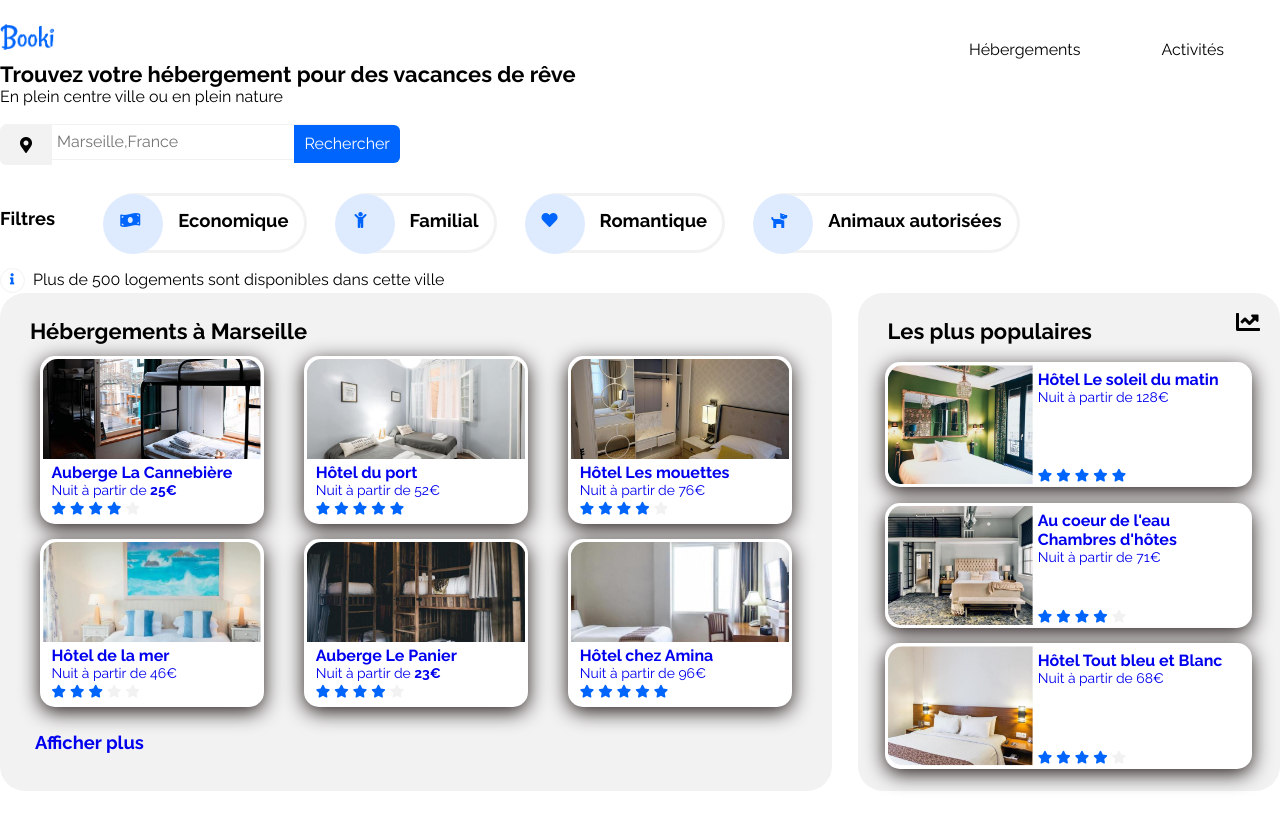
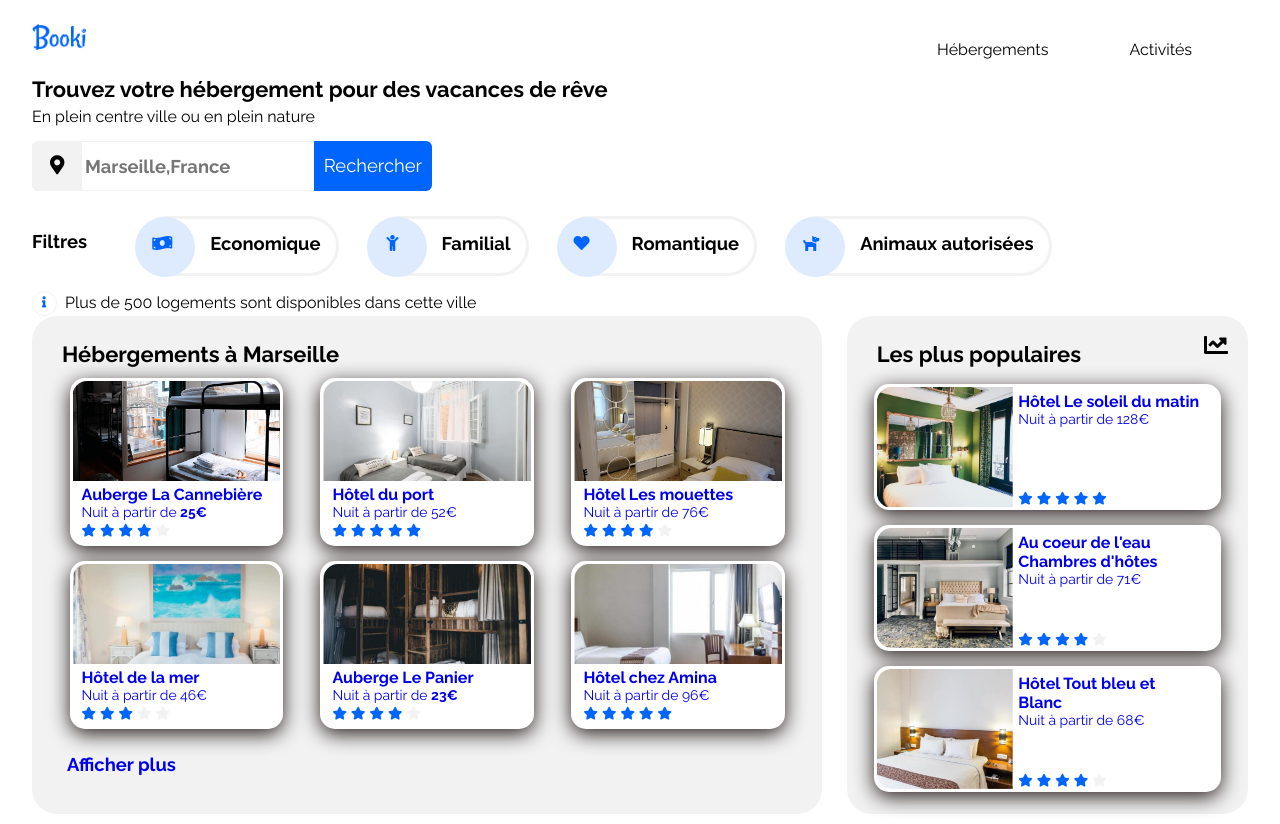
Before and after one commit to abguven/OC-Projet2, a plain HTML site: page index.html in a window 1280 px wide. Before the commit the page ends 801 px from the top, so only its background shows below. Drawn offline with Linux system fonts and the light colour scheme.

Commit message:
corrections on search block

```diff
--- a/css/mobile.css
+++ b/css/mobile.css
@@ -44,20 +44,18 @@ nav{
 }
 
 #search-textbox{
-  padding: 8px 65px 8px 55px;
-
-
+  padding: 0 65px 0 52px;
 }
 
 #search-submit{
-  top: 8px;
   border-radius: 6px;
   padding: 10px 20px;
 }
 
 #search-submit::after{
   font-family: "Font Awesome 5 Free";
-  font-weight: 900;
+  font-weight: bold;
+  font-size: 100%;
   content: "\f002";
 }
 
--- a/css/style.css
+++ b/css/style.css
@@ -54,7 +54,7 @@ a:hover{
 /* Main container */
 
 #container{
- /*width: 80%;*/
+ width: 95%;
  margin: 10px auto;
 }
 
@@ -110,9 +110,19 @@ nav{
 }
 
 /* Search section */
-#search-section span, #search-section input[type="text"]{
+#search-section span, #search-textbox{
   font-size: 115%;
   font-weight: bold;
+}
+#search-submit{
+  font-size: 115%;
+}
+
+.search__header{
+  margin: 15px 0;
+}
+.search__header > *{
+  margin: 5px 0;
 }
 
 #accommodation-search-summary span{
@@ -121,25 +131,32 @@ nav{
 }
 
 #search-section #search-block{
+  display: flex;
+  justify-items: flex-start;
+  align-items: stretch;
+  margin: 10px 0;
   width: 400px;
-  margin: 10px 0px;
+  height: 50px;
   position: relative;
 }
 
 #search-textbox{
-  width: 99%;
+  width: 100%;
   border: 1px #F2F2F2 solid;
+  height: 100%;
   border-radius: 6px;
-  margin: 8px 1px;
-  padding: 8px 132px 8px 55px;
+  padding: 0 125px 0 52px;
   transition: 0.2s;
 }
 
 #search-icon{
   position: absolute;
+  height: 100%;
+  width: 50px;
   left: 0;
-  top:9px;
-  padding: 12px 20px;
+  top: 0;
+  padding: 14px 18px;
+  font-size: 120%;
   transition: 0.2s;
   border-radius: 6px 0 0 6px;
   background-color: #F2F2F2;
@@ -149,7 +166,8 @@ nav{
   position: absolute;
   padding: 10px;
   right: 0;
-  top: 9px;
+  top: 0px;
+  height: 100%;
   border-radius: 0 6px 6px 0;
   color: white;
   background-color: #0065FC;
@@ -190,6 +208,7 @@ nav{
 }
 
 .filter-button{
+  display: flex;
   margin-top: 15px;
   margin-right: 30px;
   margin-bottom: 15px;
--- a/index.html
+++ b/index.html
@@ -32,13 +32,15 @@
         <main>
             <!-- search section -->
             <section id="search-section">
-                <h1>Trouvez votre hébergement pour des vacances de rêve</h1>
-                <p>En plein centre ville ou en plein nature</p>
+                <header class="search__header">
+                    <h1>Trouvez votre hébergement pour des vacances de rêve</h1>
+                    <p>En plein centre ville ou en plein nature</p>
+                </header>
                 <form action="submit">
                     <div id="search-block">
                         <input id="search-textbox" type="search" placeholder="Marseille,France">
-                        <i id="search-icon" class="fas fa-map-marker-alt"></i>
-                        <button id="search-submit"></button>
+                        <i id="search-icon" class="fas fa-map-marker-alt" aria-hidden="true"></i>
+                        <button id="search-submit" type="button"></button>
                     </div> <!-- div#accommodation-search-block -->
                     <div id=accommodation-filter-block>
 
```
